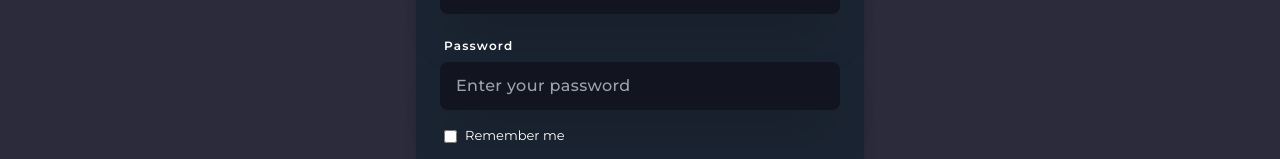
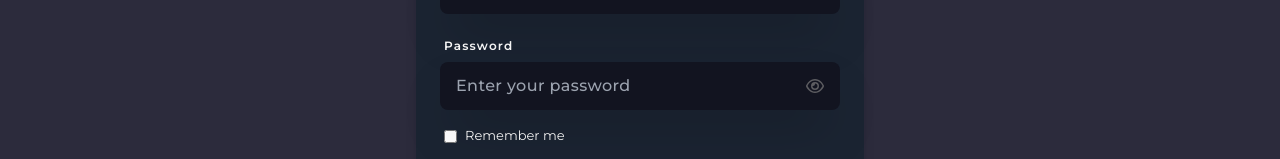
Before and after one commit to quietdevstudios/quietdevstudio, a React (Vite) app: page /auth in a window 1280 px wide. Shown: the part 327-486 px from the top of the page. Built offline with nearby package versions, Linux system fonts and the light colour scheme.

Commit message:
form validation updates

```diff
--- a/src/components/Form/Input.jsx
+++ b/src/components/Form/Input.jsx
@@ -1,5 +1,7 @@
-import React from "react";
+import React, { useState } from "react";
 import { Link } from "react-router-dom";
+import { FontAwesomeIcon } from "@fortawesome/react-fontawesome";
+import { faEye, faEyeSlash } from "@fortawesome/free-regular-svg-icons";
 
 export const Input = ({
   label,
@@ -10,6 +12,8 @@ export const Input = ({
   formik,
   ...props
 }) => {
+  const [showPassword, setShowPassword] = useState(false);
+  const isPasswordField = type === "password";
   const isError = formik.touched[name] && formik.errors[name];
 
   return (
@@ -17,24 +21,35 @@ export const Input = ({
     <>
       <div className="mt-6 flex flex-col gap-1">
         <label
-          className="tracking-widest font-semibold text-xs mb-1 mx-1"
+          className="tracking-widest font-semibold text-xs mb-1 mx-1 w-fit"
           htmlFor={name}
         >
           {label}
         </label>
+        <div className="relative w-full">
           <input
             className={`text-white bg-[#121420] bg-none px-4 py-3 w-full rounded-lg font-medium tracking-wide shadow-2xl outline-none focus:border focus:border-[#403f4c] ${
-            isError && "border border-red-400"
+              isError ? "border border-red-400" : ""
             }`}
             {...props}
             id={id}
             name={name}
-          type={type}
+            type={isPasswordField && showPassword ? "text" : type}
             placeholder={placeholder}
             onChange={formik.handleChange}
             onBlur={formik.handleBlur}
-          value={formik.values[name]}
+            value={formik.values[name] ?? ""}
           />
+          {isPasswordField && (
+            <FontAwesomeIcon
+              icon={showPassword ? faEyeSlash : faEye}
+              color="#5d5d61"
+              className="absolute right-4 top-1/2 transform -translate-y-1/2 cursor-pointer w-fit"
+              onMouseDown={(e) => e.preventDefault()}
+              onClick={() => setShowPassword((prev) => !prev)}
+            />
+          )}
+        </div>
         {isError ? (
           <div className="text-red-400 tracking-wide leading-6">
             {formik.errors[name]}
--- a/src/pages/Accounts/Authentication.jsx
+++ b/src/pages/Accounts/Authentication.jsx
@@ -14,7 +14,6 @@ const Authentication = () => {
   //   const isSubmitting = navigation.state === "submitting";
   const [searchParams] = useSearchParams();
   const mode = searchParams.get("mode") || "signin"; // Default to sign-in
-
   const isSignUp = mode === "signup";
 
   const formikSignup = useFormik({
@@ -47,9 +46,7 @@ const Authentication = () => {
       }, 2000);
     },
   });
-
   const formik = isSignUp ? formikSignup : formikSignin;
-
   const isSubmitting = formik.isSubmitting;
 
   useEffect(() => {
```
Lines whose indentation alone changed are shown as unchanged.
